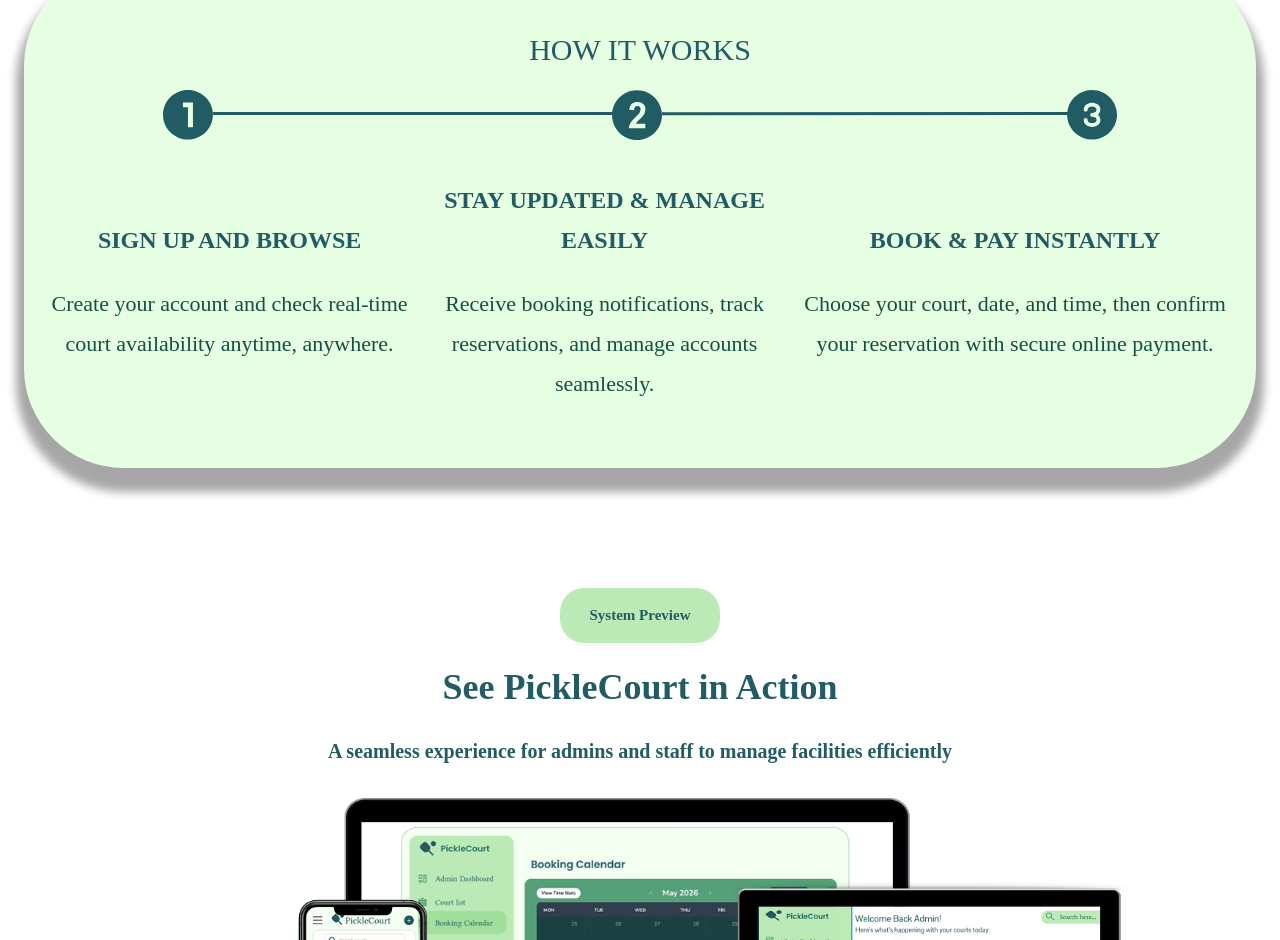
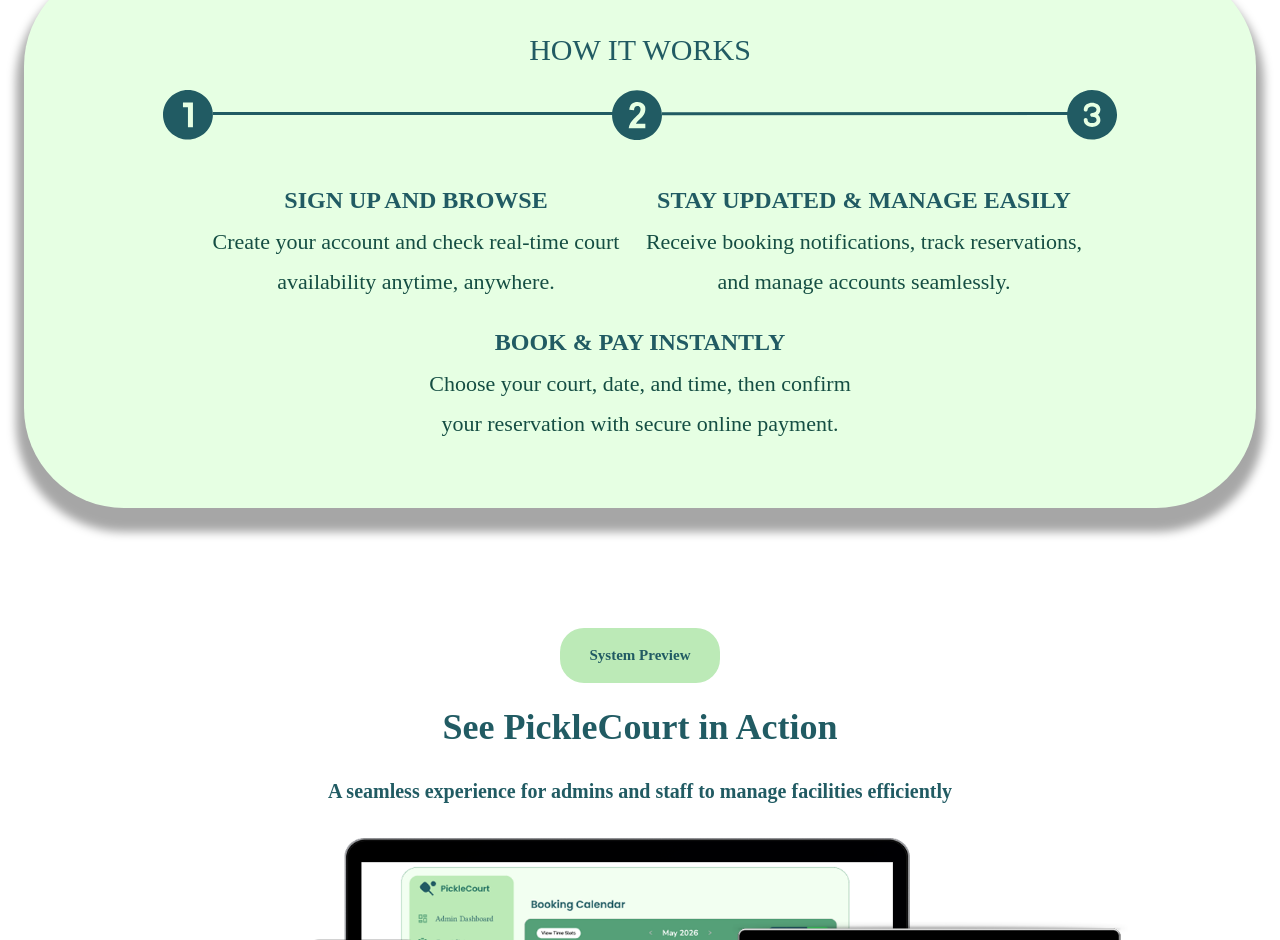
Before and after one commit to Ilethami/pcms, a React (Vite) app: page / in a window 1280 px wide. Shown: the part 1592-2532 px from the top of the page. Built offline with nearby package versions, Linux system fonts and the light colour scheme.

Commit message:
optimizations

```diff
--- a/src/Components/InsText.jsx
+++ b/src/Components/InsText.jsx
@@ -1,7 +1,7 @@
 export default function InText({ title, text }) {
   return (
     <>
-      <div className="flex flex-col max-w-md items-center gap-6">
+      <div className="flex flex-col max-w-md items-center gap-0.5">
         <p className=" text-[#215B63] text-center font-['Poppins'] text-[24px] font-bold leading-[40px] w-fit">
           {title}
         </p>
--- a/src/Components/Instructions.jsx
+++ b/src/Components/Instructions.jsx
@@ -18,7 +18,7 @@
         data-aos="fade-up"
         className="w-flex h-fit flex flex-col items-center py-20 "
       >
-        <div className=" bg-pcms w-fit h-fit py-16 rounded-[100px] px-6 mx-6 shadow-[0px_16px_10px_8px_rgba(0,0,0,0.35)]">
+        <div className=" bg-pcms w-fit h-fit py-16 rounded-[100px] px-6 mx-6 shadow-[0px_16px_10px_8px_rgba(0,0,0,0.35)] ">
           <div
             data-aos="fade-up"
             className="flex flex-col gap-5 items-center"
@@ -31,7 +31,7 @@
           <div
             data-aos="fade-up"
             data-aos-delay="300"
-            className="flex flex-row items-center content-end pt-10"
+            className="flex flex-wrap justify-center items-center content-end pt-10 gap-y-5"
           >
             <InText
               title={"SIGN UP AND BROWSE"}
```
